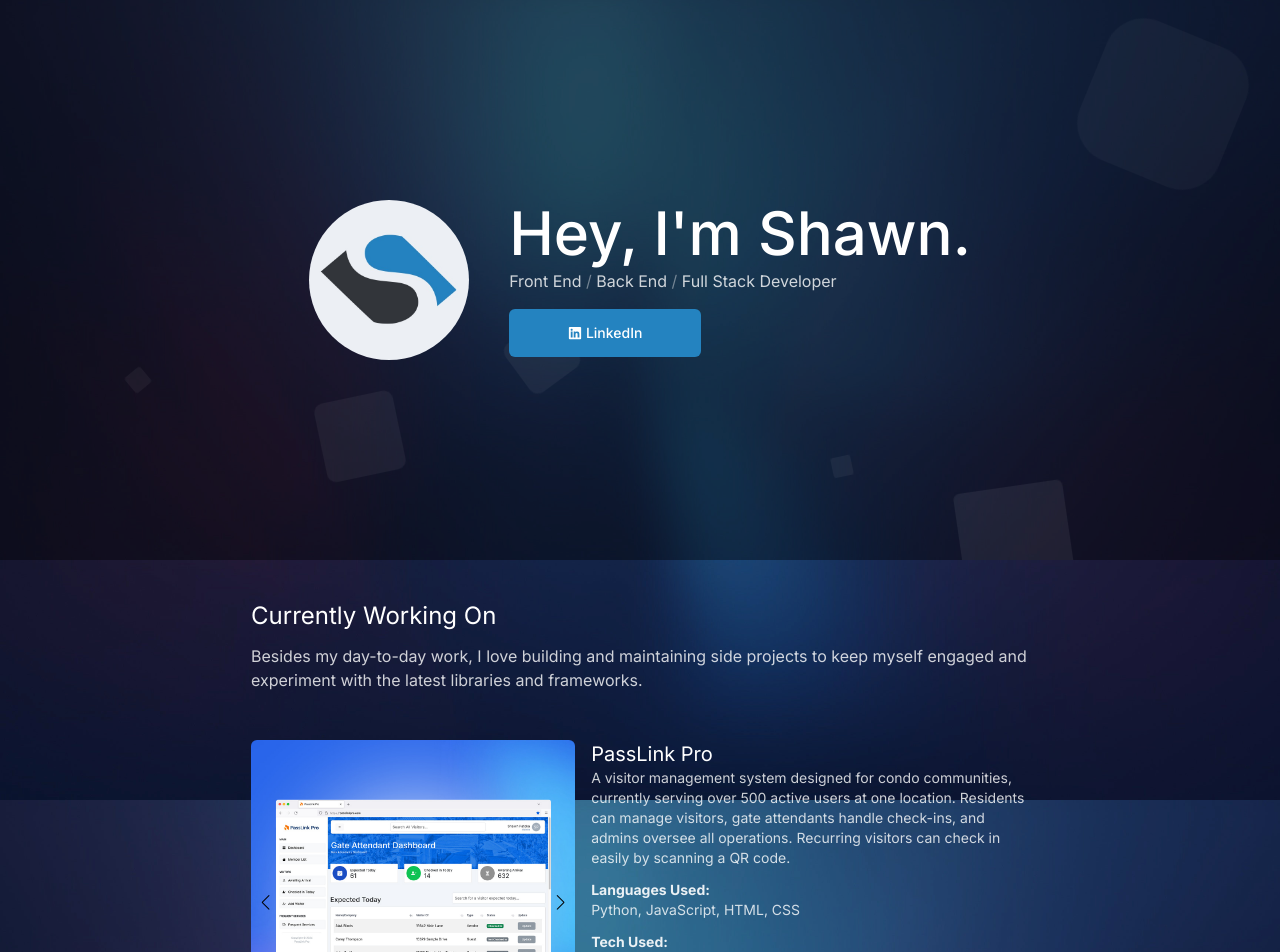
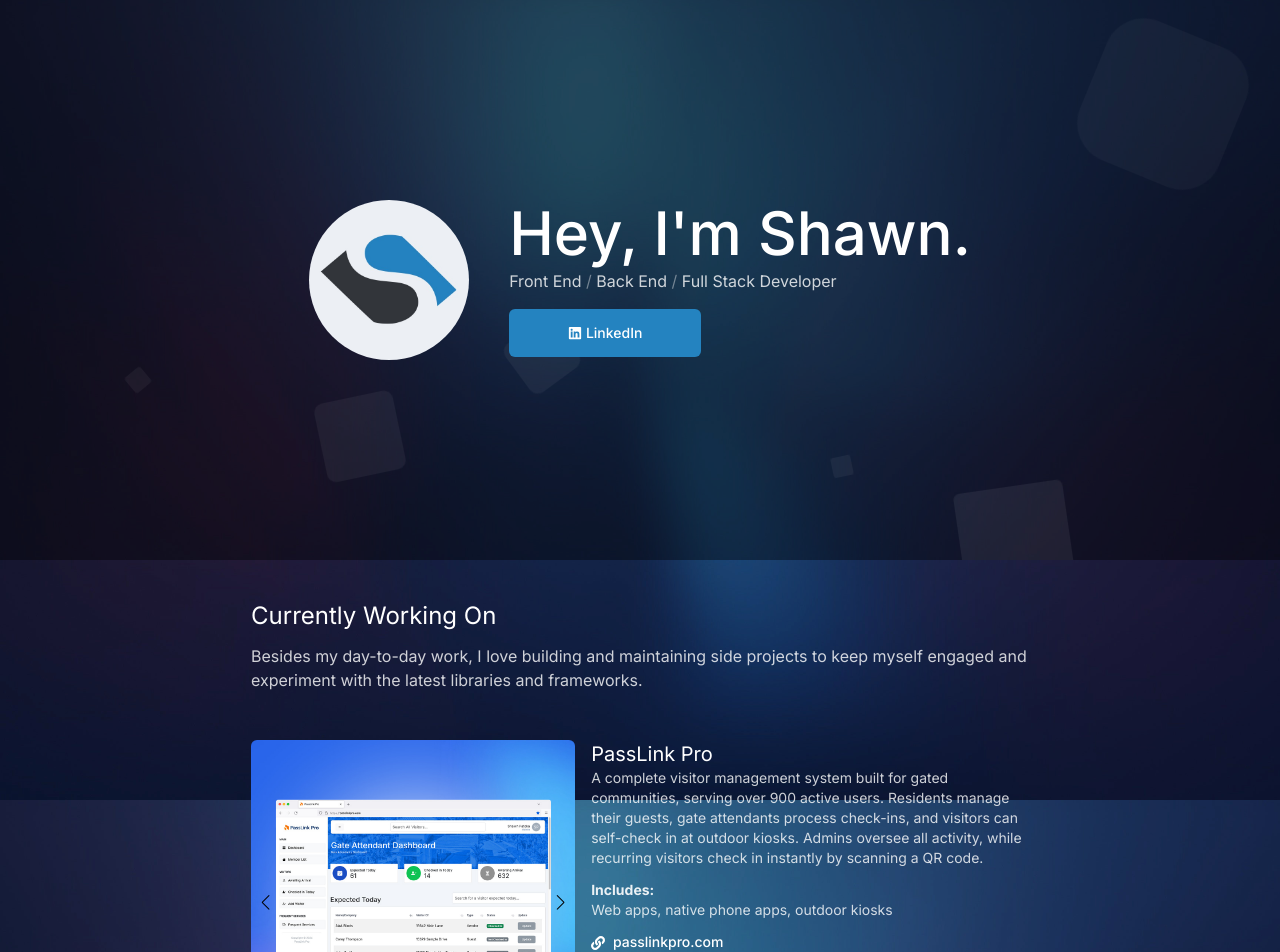
Before and after one commit to shawnpatoka/shawnpatoka-website, a Next.js app: page / in a window 1280 px wide. Shown: the top 952 px of the page. Built offline with nearby package versions, Linux system fonts and the light colour scheme.

Commit message:
removed details about PLP

```diff
--- a/app/components/sections/SectionCurrentlyWorkingOn.tsx
+++ b/app/components/sections/SectionCurrentlyWorkingOn.tsx
@@ -27,12 +27,9 @@
           <div className="w-full sm:w-7/12 align-center">
             <h3 className="text-white text-xl">PassLink Pro</h3>
             <p className="text-white/80 text-sm">
-              A visitor management system designed for condo communities, currently serving over 500 active users at one location. Residents can manage visitors, gate attendants handle check-ins, and admins oversee all operations. Recurring visitors can check in easily by scanning a QR code.            </p>
-            <p className="text-white/90 text-sm mt-3 font-bold">Languages Used:</p>
-            <p className="text-white/80 text-sm">Python, JavaScript, HTML, CSS</p>
-            <p className="text-white/90 text-sm mt-3 font-bold">Tech Used:</p>
-            <p className="text-white/80 text-sm mb-3">Django / Django Rest Framework, Bootstrap, HTMX, AWS S3, AWS RDS PostgreSQL, SendGrid Email API, Heroku</p>
-
+              A complete visitor management system built for gated communities, serving over 900 active users. Residents manage their guests, gate attendants process check-ins, and visitors can self-check in at outdoor kiosks. Admins oversee all activity, while recurring visitors check in instantly by scanning a QR code.            </p>
+            <p className="text-white/90 text-sm mt-3 font-bold">Includes:</p>
+            <p className="text-white/80 text-sm mb-3">Web apps, native phone apps, outdoor kiosks</p>
             <div className="text-white text-sm mb-3 font-medium">
               <a href="https://passlinkpro.com" target="_blank" className="hover:text-blue-400 transition-colors">
                 <span className="inline-block mr-1"><FaLink className="inline-block mr-1" /> passlinkpro.com</span>
```
